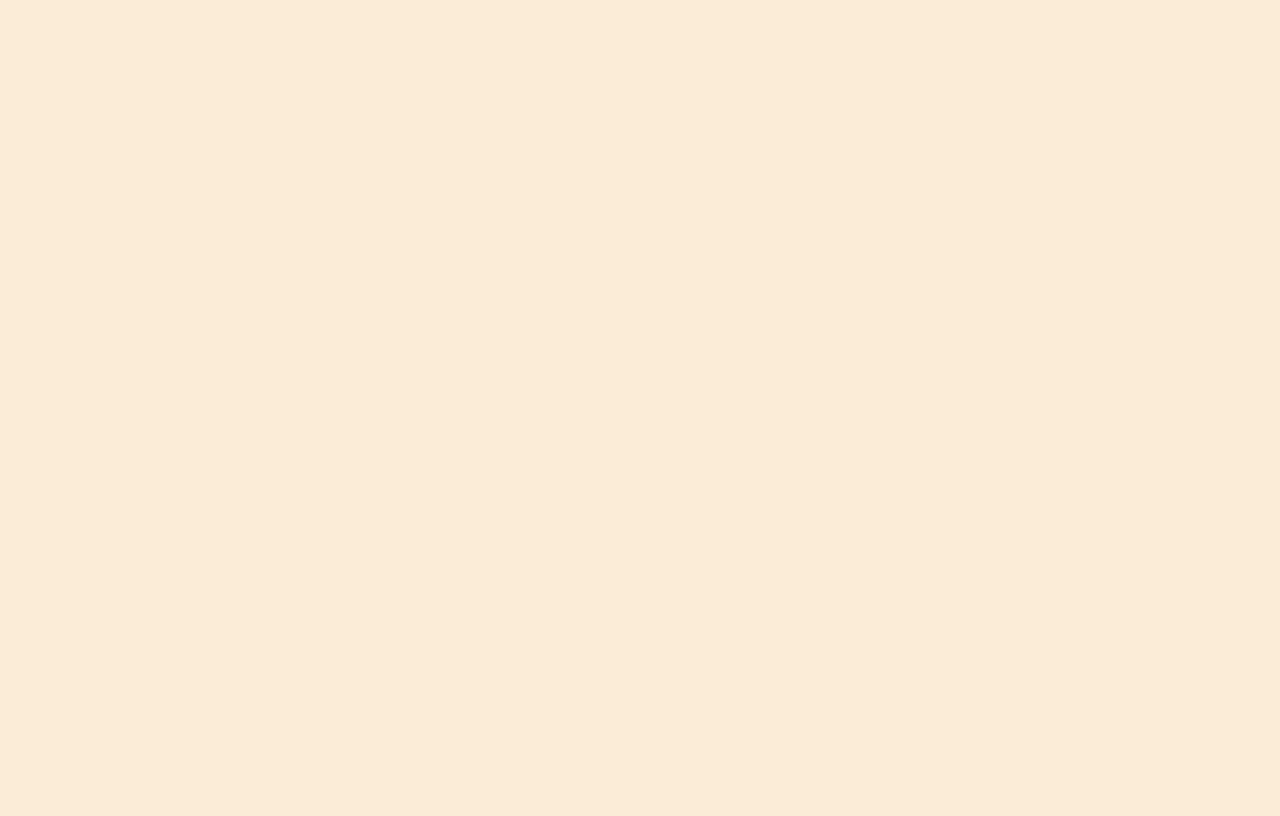
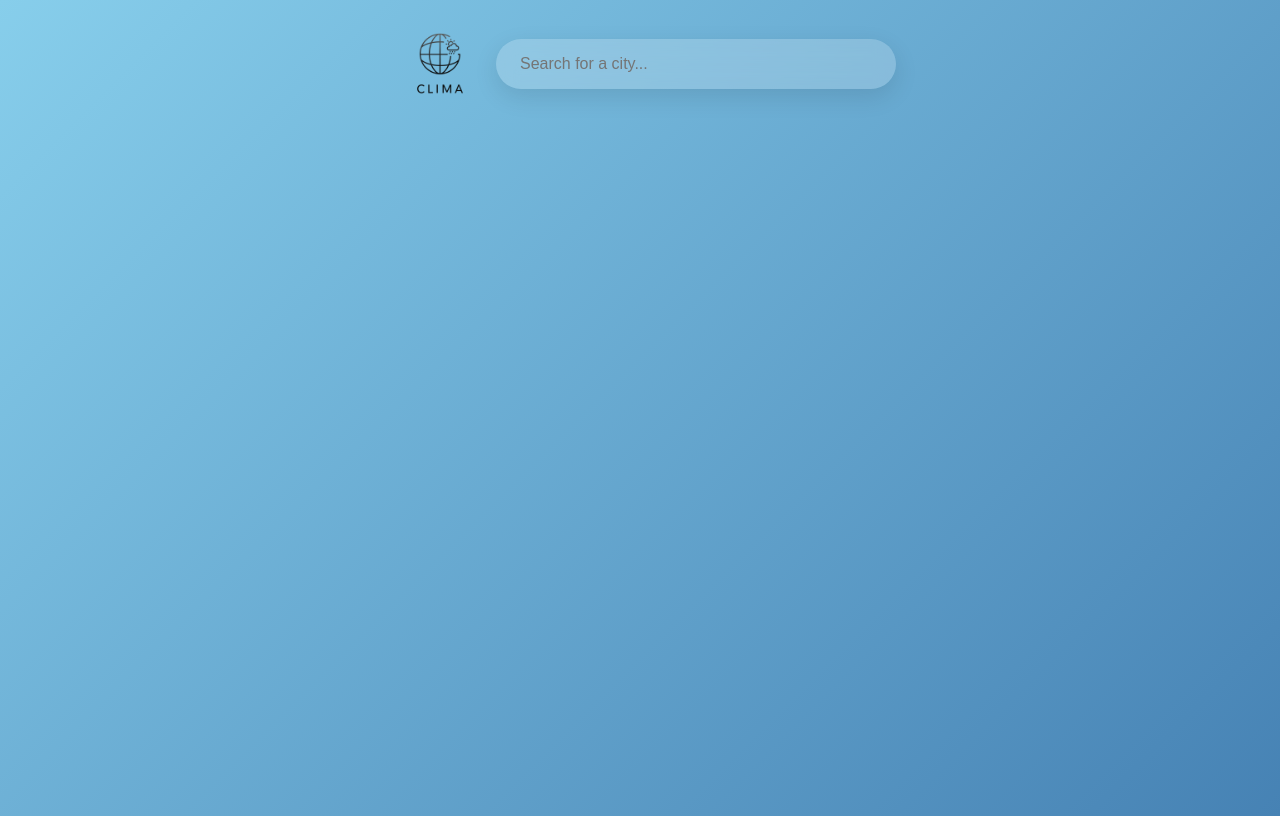
Before and after one commit to kindnemo/clima, a website built with webpack: page src/index.html in a window 1280 px wide. Built offline with nearby package versions, Linux system fonts and the light colour scheme.

Commit message:
Adds basic structure to the app with some styling and the logo

```diff
--- a/src/index.html
+++ b/src/index.html
@@ -6,6 +6,24 @@
     <title>Clima</title>
 </head>
 <body>
+    <header class="logo">
+        <img src="images/climaLogo.png" alt="climaLogo" id="logo">
+        <div id="search-container">
+            <input type="search" name="search" id="search" placeholder="Search for a city...">
+        </div>
+    </header>
 
+    <div id="content">
+        <div class="card-container-div">
+            <div class="details-div"></div>
+            <div class="details-div"></div>
+            <div class="details-div"></div>
+        </div>
+
+        <div class="card-container-div">
+            <div class="details-div"></div>
+            <div class="details-div"></div>
+        </div>
+    </div>
 </body>
 </html>
--- a/src/styles.css
+++ b/src/styles.css
@@ -1,3 +1,47 @@
-body{
-    background-color: antiquewhite;
+body {
+    font-family: 'SF Pro Display', -apple-system, BlinkMacSystemFont, 'Segoe UI', Roboto, sans-serif;
+    background: linear-gradient(135deg, #87CEEB 0%, #4682B4 100%);
+    min-height: 100vh;
+    overflow-x: hidden;
 }
+
+/* Header Styles */
+header{
+    display: flex;
+    flex-direction: row;
+    justify-content: center;
+    align-items: center;
+}
+#logo {
+    width: 7rem;
+    max-width: 100%;
+    height: auto;
+}
+
+#search-container{
+    position: relative;
+    width: 400px;
+    max-width: 400px;
+}
+
+#search{
+    width: 100%;
+    padding: 1rem 1.5rem;
+    border: none;
+    border-radius: 25px;
+    background: rgba(255, 255, 255, 0.2);
+    backdrop-filter: blur(10px);
+    color: white;
+    font-size: 1rem;
+    outline: none;
+    transition: all 0.3s ease;
+    box-shadow: 0 8px 25px rgba(0, 0, 0, 0.1);
+}
+
+
+/* Content Structure */
+#content{
+    display: grid;
+    grid-template-columns: 2fr 1fr;
+    gap: 2rem;
+}
```
Also changed, not shown: src/images/climaLogo.png (added).
